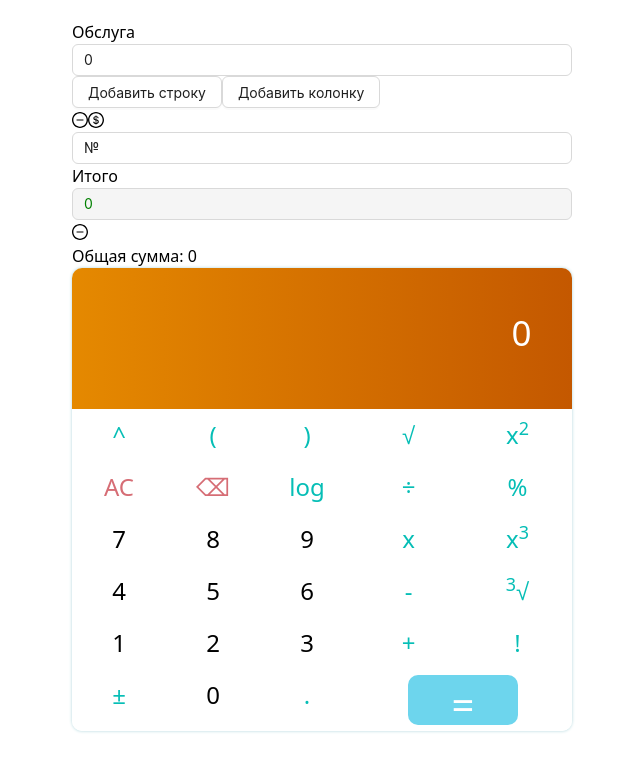
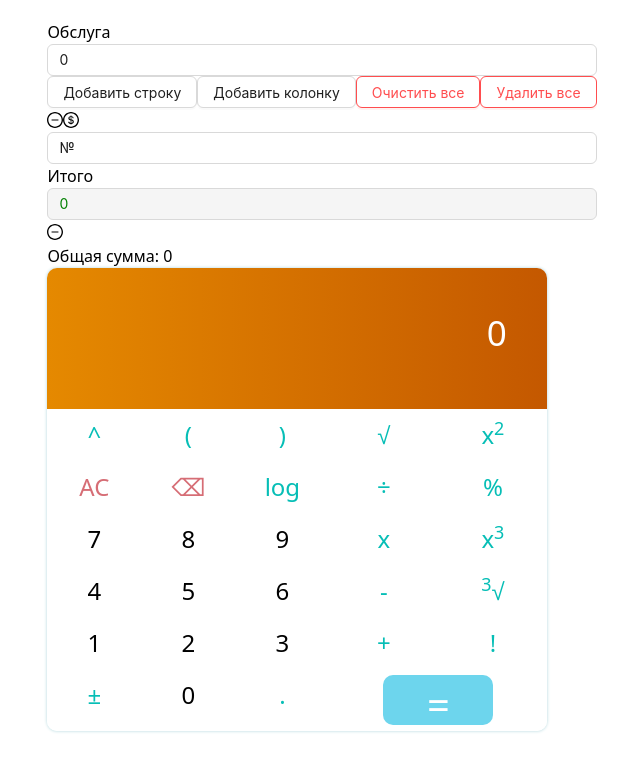
Before and after one commit to mitapfer/obedcalc, a React (Vite) app: page / in a window 1280 px wide. Both pictures are taken after a click on the button "Генерировать". Shown: the top 772 px of the page, without its empty margins (318-958 px from the left). Built offline with nearby package versions, Linux system fonts and the light colour scheme; what mobx-persist-store would draw is missing.

Commit message:
feat: clear table data

```diff
--- a/src/table/index.tsx
+++ b/src/table/index.tsx
@@ -31,6 +31,12 @@ export const Table = observer(() => {
         </Button>
         <Button onClick={model.addCol}>
           Добавить колонку
+        </Button>
+        <Button danger onClick={model.clearAll}>
+          Очистить все
+        </Button>
+        <Button danger onClick={model.reset}>
+          Удалить все
         </Button>
       </div>
       <div>
--- a/src/table/model.ts
+++ b/src/table/model.ts
@@ -192,6 +192,22 @@ export class Model {
     this.rows[rowIndex][colIndex].value = value
   }
 
+  clearAll () {
+    this.rows.forEach((row) => {
+      row.forEach((col, colIdx) => {
+        if(colIdx === 0){
+          return
+        }
+        col.value = ''
+      })
+    })
+  }
+
+  reset () {
+    this.rows = []
+    this.serviceFee.setValue(0)
+  }
+
 }
 
 export const model = new Model()
```
